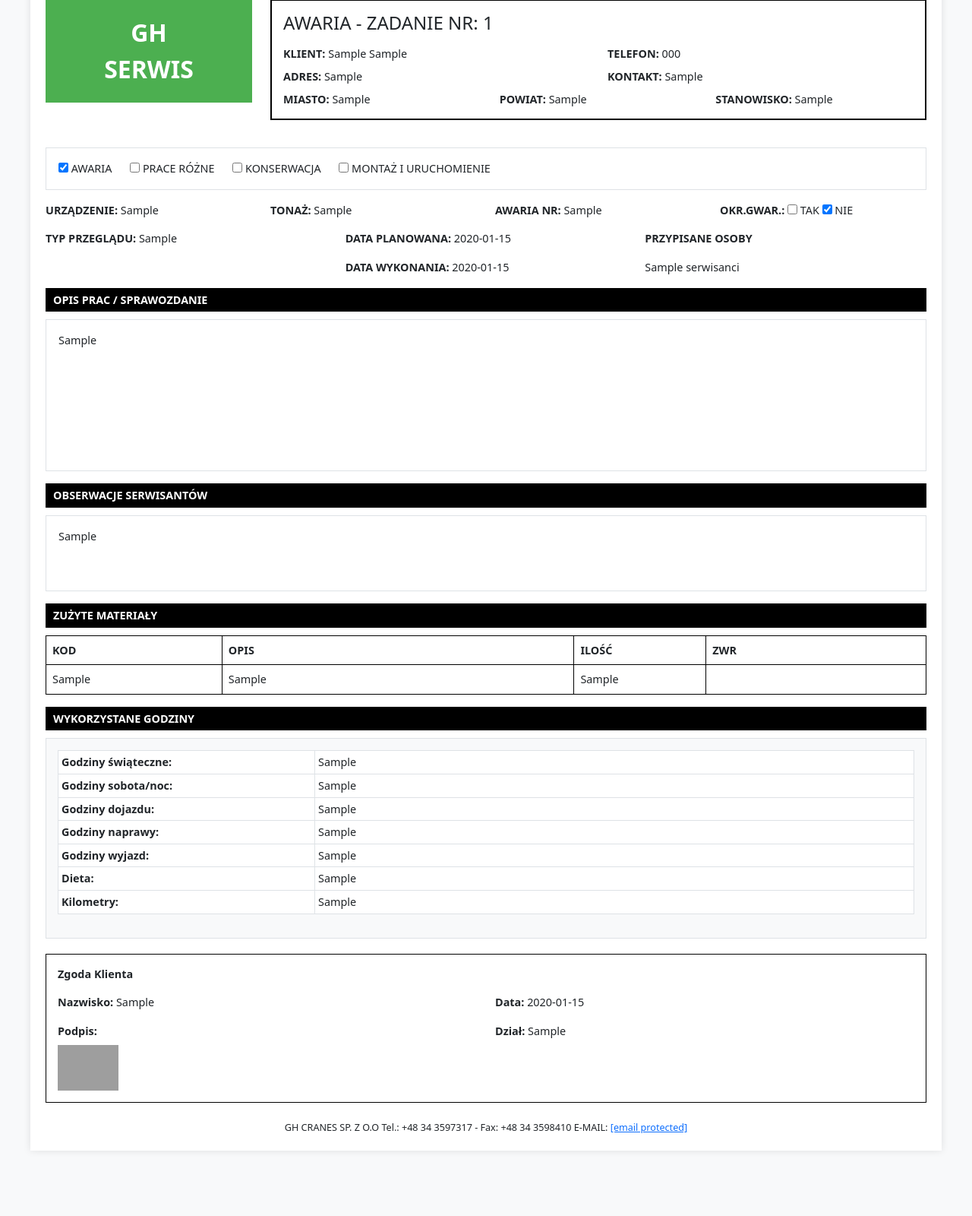
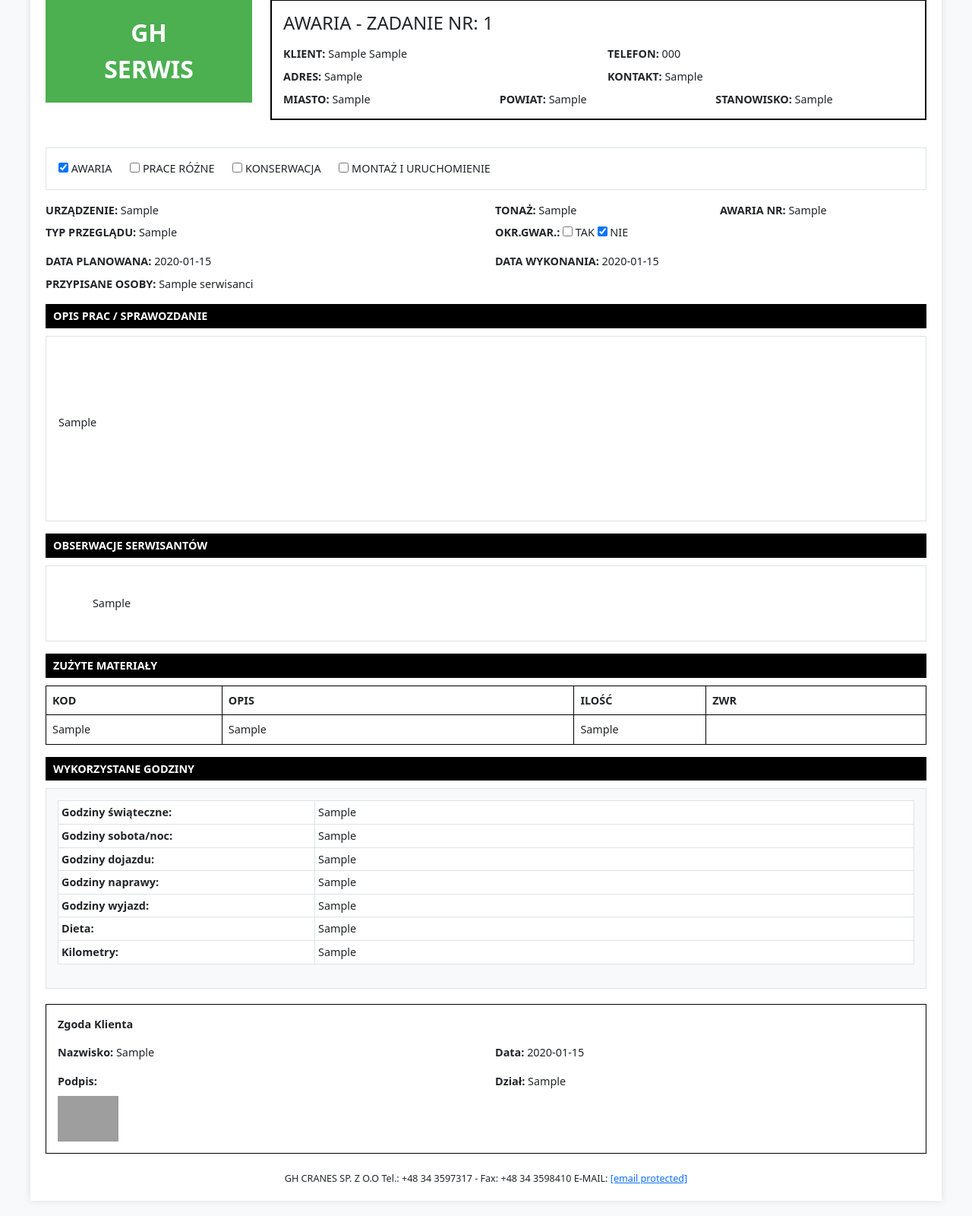
Before and after one commit to Ksawnowek/inspection-app-iis, a Python web app: template backend/app/templates/awaria.html in a window 1280 px wide. Shown: the part 79-1679 px from the top of the page at 76% size. Before the commit the page ends 1570 px from the top, so only its background shows below. Run offline with Jinja, Linux system fonts and the light colour scheme; the template is opened without the code that fills it: most values are stand-ins (such as "Sample title", 1, 10 or a date in 2020); grey boxes are pictures that could not be loaded.

Commit message:
Poprawa formatowania formularzy PDF
AUTOMATYCZNE ROZSZERZANIE TEKSTU:
- Dodano klasę .auto-expand z word-wrap, overflow-wrap, white-space
- Wszystkie pola tekstowe automatycznie się rozszerzają gdy jest więcej treści

ZAPOBIEGANIE PRZECINANIU MIĘDZY STRONAMI:
- Dodano klasę .no-break z page-break-inside: avoid
- Sekcje, wiersze i tabele nie są rozcinane między stronami PDF
- Lepsze zachowanie przy drukowaniu

UPORZĄDKOWANY UKŁAD PÓL:
- awaria.html: URZĄDZENIE (6col), TONAŻ (3col), AWARIA NR (3col)
- awaria.html: TYP PRZEGLĄDU (6col), OKR.GWAR (6col)
- awaria.html: DATA PLANOWANA (6col), DATA WYKONANIA (6col)
- awaria.html: PRZYPISANE OSOBY (12col - pełna szerokość)
- prace_rozne.html: analogiczne poprawki układu
- zadanie.html: analogiczne poprawki układu

Wszystkie formularze teraz:
- Automatycznie rozszerzają pola tekstowe
- Nie rozcinają elementów między stronami
- Mają czytelny, równy układ pól

```diff
--- a/backend/app/templates/awaria.html
+++ b/backend/app/templates/awaria.html
@@ -68,6 +68,25 @@
             max-width: 200px;
             max-height: 60px;
             display: block;
+        }
+        /* Automatyczne rozszerzanie tekstu */
+        .auto-expand {
+            word-wrap: break-word;
+            overflow-wrap: break-word;
+            white-space: pre-wrap;
+        }
+        /* Zapobieganie przecinaniu między stronami */
+        .no-break {
+            page-break-inside: avoid;
+            break-inside: avoid;
+        }
+        .row.no-break {
+            page-break-inside: avoid;
+            break-inside: avoid;
+        }
+        .form-table tr {
+            page-break-inside: avoid;
+            break-inside: avoid;
         }
         @media print {
             body {
@@ -148,51 +167,48 @@
             </div>
         </div>
 
-        <!-- Dane awarii - rozbicie na kolumny -->
-        <div class="row mb-3">
-            <div class="col-3">
-                <strong>URZĄDZENIE:</strong> <span id="urzadzenie">{{ naglowek.ZNAG_Urzadzenie or '' }}</span>
+        <!-- Dane awarii - lepszy układ -->
+        <div class="row mb-2 no-break">
+            <div class="col-6">
+                <strong>URZĄDZENIE:</strong> <span class="auto-expand">{{ naglowek.ZNAG_Urzadzenie or '' }}</span>
             </div>
             <div class="col-3">
-                <strong>TONAŻ:</strong> <span id="tonaz">{{ naglowek.ZNAG_Tonaz or '' }}</span>
+                <strong>TONAŻ:</strong> <span class="auto-expand">{{ naglowek.ZNAG_Tonaz or '' }}</span>
             </div>
             <div class="col-3">
-                <strong>AWARIA NR:</strong> <span id="awaria-numer">{{ naglowek.ZNAG_AwariaNumer or '' }}</span>
+                <strong>AWARIA NR:</strong> <span class="auto-expand">{{ naglowek.ZNAG_AwariaNumer or '' }}</span>
             </div>
-            <div class="col-3">
+        </div>
+
+        <div class="row mb-3 no-break">
+            <div class="col-6">
+                <strong>TYP PRZEGLĄDU:</strong> <span class="auto-expand">{{ naglowek.ZNAG_TypPrzegladu or '' }}</span>
+            </div>
+            <div class="col-6">
                 <strong>OKR.GWAR.:</strong>
                 <label><input type="checkbox" {% if naglowek.ZNAG_OkrGwar %}checked{% endif %}> TAK</label>
                 <label><input type="checkbox" {% if not naglowek.ZNAG_OkrGwar %}checked{% endif %}> NIE</label>
             </div>
         </div>
 
-        <div class="row mb-3">
-            <div class="col-4">
-                <strong>TYP PRZEGLĄDU:</strong> <span id="review-type">{{ naglowek.ZNAG_TypPrzegladu or '' }}</span>
+        <div class="row mb-2 no-break">
+            <div class="col-6">
+                <strong>DATA PLANOWANA:</strong> <span class="auto-expand">{{ naglowek.ZNAG_DataPlanowana.strftime('%d-%m-%Y') if naglowek.ZNAG_DataPlanowana else '' }}</span>
             </div>
-            <div class="col-4">
-                <strong>DATA PLANOWANA:</strong> <span id="planned-date">{{ naglowek.ZNAG_DataPlanowana.strftime('%d-%m-%Y') if naglowek.ZNAG_DataPlanowana else '' }}</span>
-            </div>
-            <div class="col-4">
-                <strong>PRZYPISANE OSOBY</strong>
+            <div class="col-6">
+                <strong>DATA WYKONANIA:</strong> <span class="auto-expand">{{ naglowek.ZNAG_DataWykonania.strftime('%d-%m-%Y') if naglowek.ZNAG_DataWykonania else '' }}</span>
             </div>
         </div>
 
-        <div class="row mb-3">
-            <div class="col-4">
-                &nbsp;
-            </div>
-            <div class="col-4">
-                <strong>DATA WYKONANIA:</strong> <span id="execution-date">{{ naglowek.ZNAG_DataWykonania.strftime('%d-%m-%Y') if naglowek.ZNAG_DataWykonania else '' }}</span>
-            </div>
-            <div class="col-4">
-                <span id="assigned-persons">{{ serwisanci|join(', ') if serwisanci else naglowek.ZNAG_Osoby or '' }}</span>
+        <div class="row mb-3 no-break">
+            <div class="col-12">
+                <strong>PRZYPISANE OSOBY:</strong> <span class="auto-expand">{{ serwisanci|join(', ') if serwisanci else naglowek.ZNAG_Osoby or '' }}</span>
             </div>
         </div>
 
         <!-- Opis prac -->
-        <div class="section-title">OPIS PRAC / SPRAWOZDANIE</div>
-        <div class="border p-3 mb-3" style="min-height: 200px;">
+        <div class="section-title no-break">OPIS PRAC / SPRAWOZDANIE</div>
+        <div class="border p-3 mb-3 auto-expand no-break" style="min-height: 200px;">
             {% if opis_prac %}
                 {% for opis in opis_prac %}
                     <p>{{ opis.ZOP_OpisPrac or '' }}</p>
@@ -203,14 +219,14 @@
         </div>
 
         <!-- Obserwacje serwisantów -->
-        <div class="section-title">OBSERWACJE SERWISANTÓW</div>
-        <div class="border p-3 mb-3" style="min-height: 100px;">
+        <div class="section-title no-break">OBSERWACJE SERWISANTÓW</div>
+        <div class="border p-3 mb-3 auto-expand no-break" style="min-height: 100px;">
             <span id="observations">{{ naglowek.ZNAG_Uwagi or '' }}</span>
         </div>
 
         <!-- Materiały -->
-        <div class="section-title">ZUŻYTE MATERIAŁY</div>
-        <table class="form-table mb-3">
+        <div class="section-title no-break">ZUŻYTE MATERIAŁY</div>
+        <table class="form-table mb-3 no-break">
             <thead>
                 <tr>
                     <th width="20%">KOD</th>
@@ -253,8 +269,8 @@
         </table>
 
         <!-- Wykorzystane godziny - usunięto uwagi do godzin -->
-        <div class="section-title">WYKORZYSTANE GODZINY</div>
-        <div class="dynamic-content" id="hours-content">
+        <div class="section-title no-break">WYKORZYSTANE GODZINY</div>
+        <div class="dynamic-content no-break" id="hours-content">
             <table class="table table-sm table-bordered">
                 <tbody>
                     <tr>
@@ -290,7 +306,7 @@
         </div>
 
         <!-- Zgoda klienta -->
-        <div class="signature-box">
+        <div class="signature-box no-break">
             <div class="row">
                 <div class="col-6">
                     <strong>Zgoda Klienta</strong>
```
Also changed, not shown: backend/app/templates/prace_rozne.html (+46 -27 lines), backend/app/templates/zadanie.html (+42 -23 lines).
